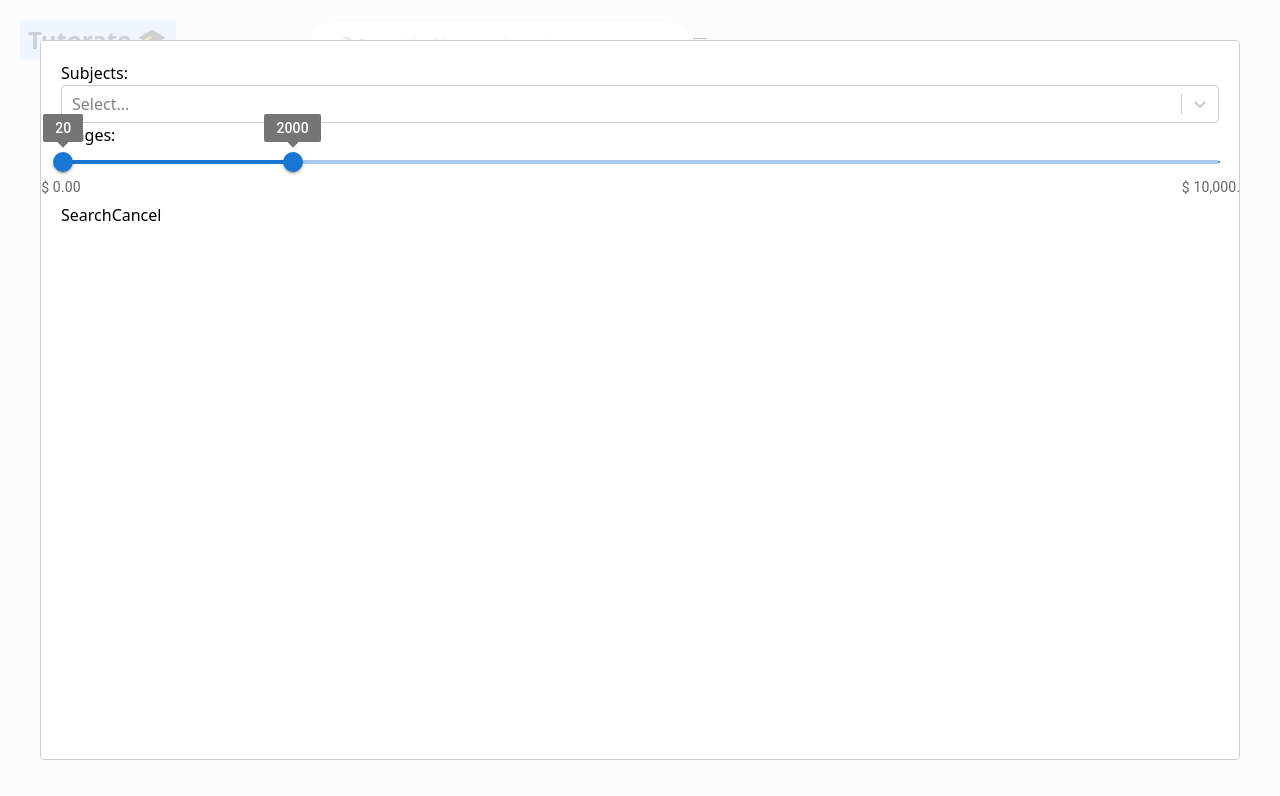
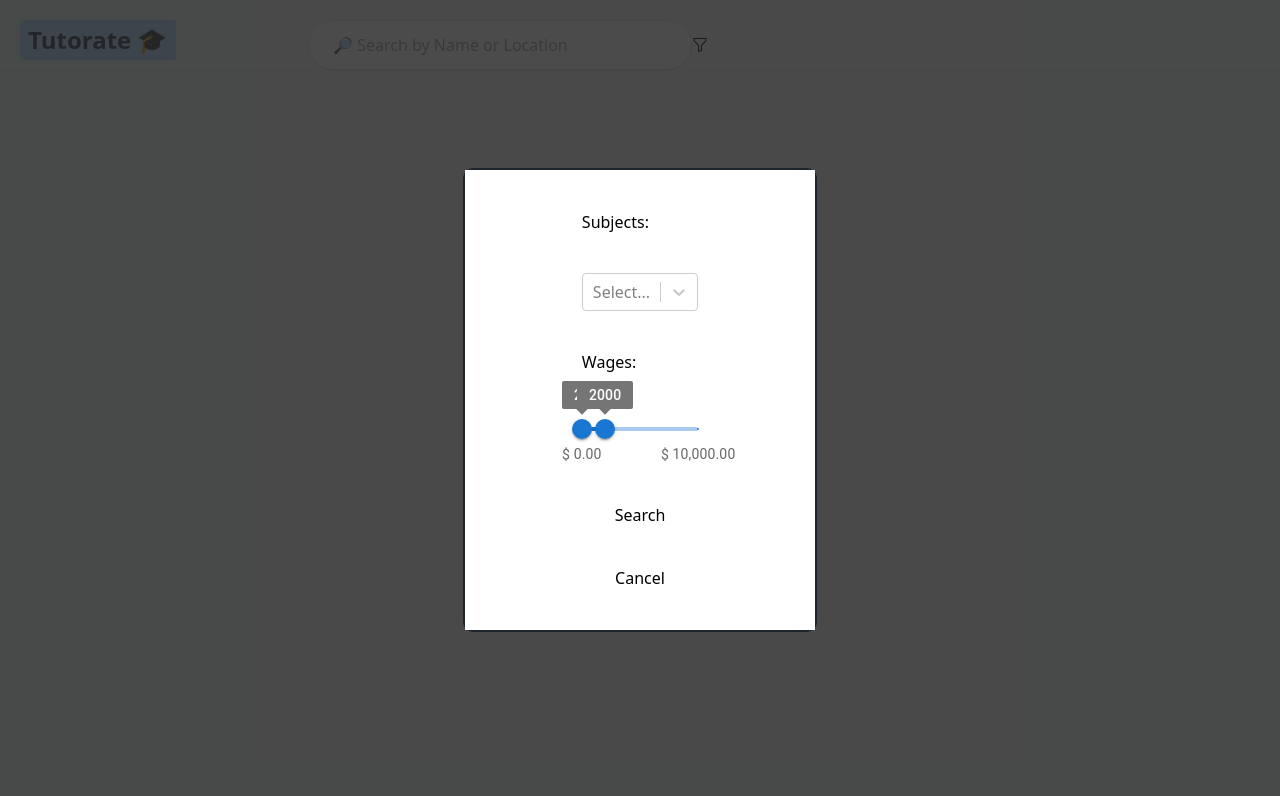
Before and after one commit to samiulabir201/Tutorate, a React (Create React App) app in the folder Front-End/: page / in a window 1280 px wide. Both pictures are taken after a click on the button 700 px from the left and 45 px from the top of the page. Shown: the top 796 px of the page. Built offline with nearby package versions, Linux system fonts and the light colour scheme.

Commit message:
Implemented parameter passing from front-end.

```diff
--- a/Front-End/src/components/searchBar/AdvancedSearch.jsx
+++ b/Front-End/src/components/searchBar/AdvancedSearch.jsx
@@ -3,23 +3,27 @@ import ReactModal from 'react-modal';
 import { Subjects } from './Subjects';
 import { useStateContext } from '../../contexts/StateContextProvider';
 import { WageRange } from './WageRange';
+import '../../stylesheets/AdvancedSearch.css';
 
-export const AdvancedSearch = (props) => {
+export const AdvancedSearch = () => {
   const { advancedSearch, setAdvancedSearch } = useStateContext();
   const [subjects, setSubjects] = useState([]);
   const [wages, setWages] = useState([200, 2000]);
-  const { searchParams, setSearchParams } = props;
+  const { searchParams, setNewSearchParams } = useStateContext();
 
   const updateParams = () => {
     const newParams = { subjects, wages };
-    setSearchParams(newParams);
+    setNewSearchParams(newParams);
     setAdvancedSearch(false);
   };
 
   return (
     <ReactModal
       isOpen={advancedSearch}
+      className="AdvancedSearch"
+      overlayClassName="AdvancedSearchOverlay"
     >
+      <div className="optionsContainer">
         Subjects: <Subjects subjects={searchParams.subjects} onSubjectChange={(newSubjects) => setSubjects(newSubjects)} />
         Wages: <WageRange wages={searchParams.wages} onWageChange={(newWages) => setWages(newWages)} />
         <button type="button" onClick={updateParams}>
@@ -28,6 +32,7 @@ export const AdvancedSearch = (props) => {
         <button type="button" onClick={() => setAdvancedSearch(false)}>
           Cancel
         </button>
+      </div>
     </ReactModal>
   );
 };
--- a/Front-End/src/components/searchBar/Search.jsx
+++ b/Front-End/src/components/searchBar/Search.jsx
@@ -6,7 +6,7 @@ import { AdvancedSearch } from './AdvancedSearch';
 import 'bootstrap-icons/font/bootstrap-icons.css';
 
 export const Search = () => {
-  const { setSearchTerm, setAdvancedSearch, searchParams, setSearchParams } = useStateContext();
+  const { setSearchTerm, setAdvancedSearch } = useStateContext();
   const [text, setText] = useState('');
   const [debouncedValue] = useDebounce(text, 300);
 
@@ -31,7 +31,7 @@ export const Search = () => {
       <button type="button" onClick={() => setAdvancedSearch(true)}>
         <i className="bi bi-funnel" />
       </button>
-      <AdvancedSearch searchParams={searchParams} setSearchParams={setSearchParams} />
+      <AdvancedSearch />
     </div>
   );
 };
--- a/Front-End/src/contexts/StateContextProvider.js
+++ b/Front-End/src/contexts/StateContextProvider.js
@@ -9,19 +9,26 @@ export const StateContextProvider = ({ children }) => {
   const [searchParams, setSearchParams] = useState({});
   const [advancedSearch, setAdvancedSearch] = useState(false);
 
-  // eslint-disable-next-line no-shadow
-  const getResults = async (searchTerm) => {
+  // eslint-disable-next-line no-shadow,no-use-before-define
+  const getResults = async (searchTerm, params = { searchParams }) => {
     setLoading(true);
 
     const res = await fetch(`http://localhost:8080/tutor/getTutors?searchTerm=${searchTerm}`, {
-      method: 'GET',
+      method: 'POST',
       credentials: 'include',
+      headers: { 'Content-Type': 'application/json' },
+      body: JSON.stringify(params),
     });
 
     const data = await res.json();
 
     setResults(data);
     setLoading(false);
+  };
+
+  const setNewSearchParams = (newParams) => {
+    setSearchParams(newParams);
+    getResults(searchTerm, newParams);
   };
 
   return (
@@ -34,7 +41,7 @@ export const StateContextProvider = ({ children }) => {
       advancedSearch,
       setAdvancedSearch,
       searchParams,
-      setSearchParams }}
+      setNewSearchParams }}
     >
       {children}
     </StateContext.Provider>
--- /dev/null
+++ b/Front-End/src/stylesheets/AdvancedSearch.css
@@ -0,0 +1,33 @@
+.AdvancedSearch {
+    position: absolute;
+    top: 0;
+    left: 0;
+    right: 0;
+    bottom: 0;
+    margin: auto;
+    width: fit-content;
+    height: fit-content;
+
+    border: 2px solid #1f252d;
+    border-radius: 10px;
+}
+
+.AdvancedSearchOverlay {
+    position: fixed;
+    top: 0;
+    left: 0;
+    right: 0;
+    bottom: 0;
+    background-color: rgba(30, 30, 30, 0.8);
+}
+
+.AdvancedSearch .optionsContainer {
+    width: 350px;
+    height: 460px;
+    margin: auto;
+    padding: 20px;
+    justify-content: center;
+    align-items: center;
+    display: grid;
+    background-color: white;
+}
```
Also changed, not shown: 2 other files (tests, documents, lock files or other folders). Lines whose indentation alone changed are shown as unchanged.
